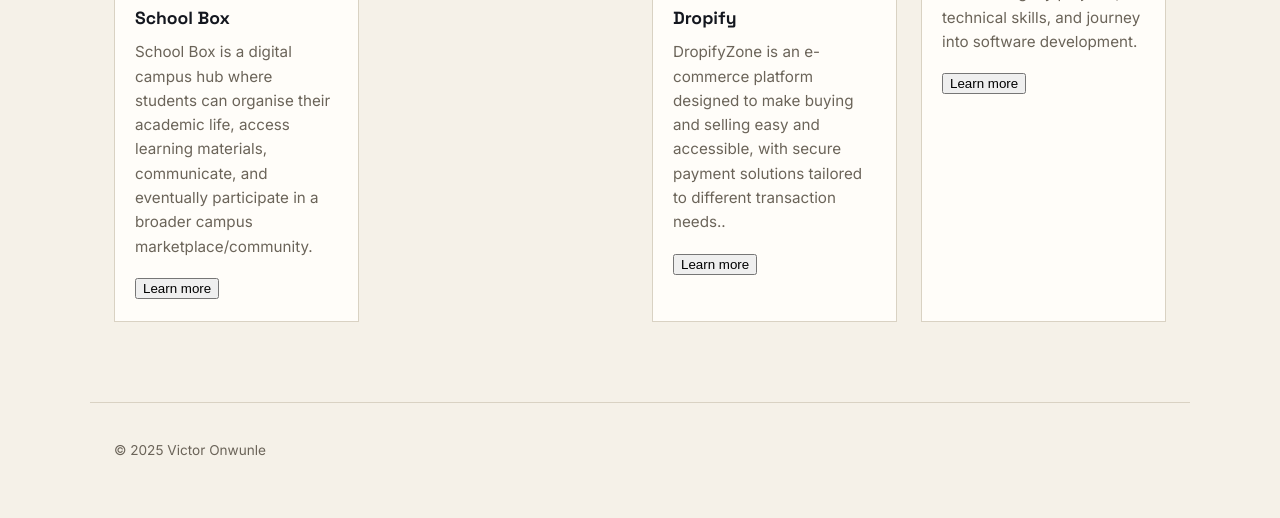
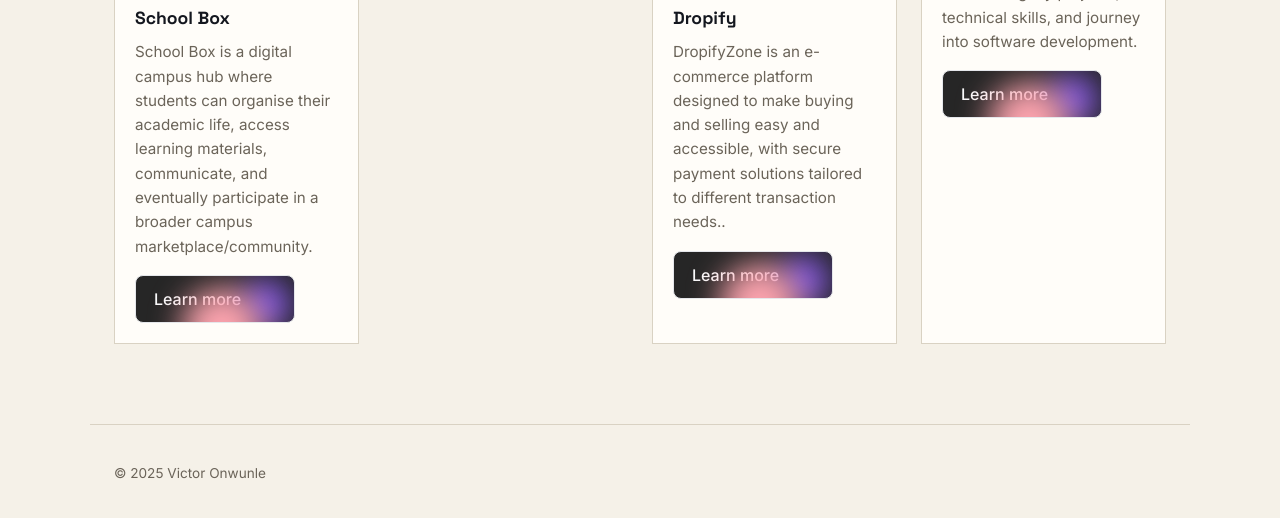
Before and after one commit to Onwunle/PORTFOLIO, a plain HTML site: page index.html in a window 1280 px wide. Shown: the part 1281-1799 px from the top of the page. Drawn offline with Linux system fonts and the light colour scheme.

Commit message:
Recommit

```diff
--- a/index.html
+++ b/index.html
@@ -33,7 +33,7 @@
                 <img src="20251101_213730.jpg" alt="Card Image">
                 <h3>School Box</h3>
                 <p>School Box is a digital campus hub where students can organise their academic life, access learning materials, communicate, and eventually participate in a broader campus marketplace/community.</p>
-                <button>Learn more</button>
+                <button class="btn">Learn more</button>
             </article>
 
             <p class="hero-copy">
@@ -46,14 +46,14 @@
                 <img src="file_0000000027fc61f4a4a866c4021e98b4.png" alt="DropifyZone-logo">
                 <h3>Dropify</h3>
                 <p>DropifyZone is an e-commerce platform designed to make buying and selling easy and accessible, with secure payment solutions tailored to different transaction needs..</p>
-                <button>Learn more</button>
+                <button class="btn">Learn more</button>
             </article>
 
             <article class="card">
                 <img src="Screenshot_20260929-123500.jpg" alt="Card Image">
                 <h3>Portfolio Website</h3>
                 <p> Portfolio website showcasing my projects, technical skills, and journey into software development.</p>
-                <button>Learn more</button>
+                <button class="btn">Learn more</button>
             </article>
         </div>
     </main>
```
